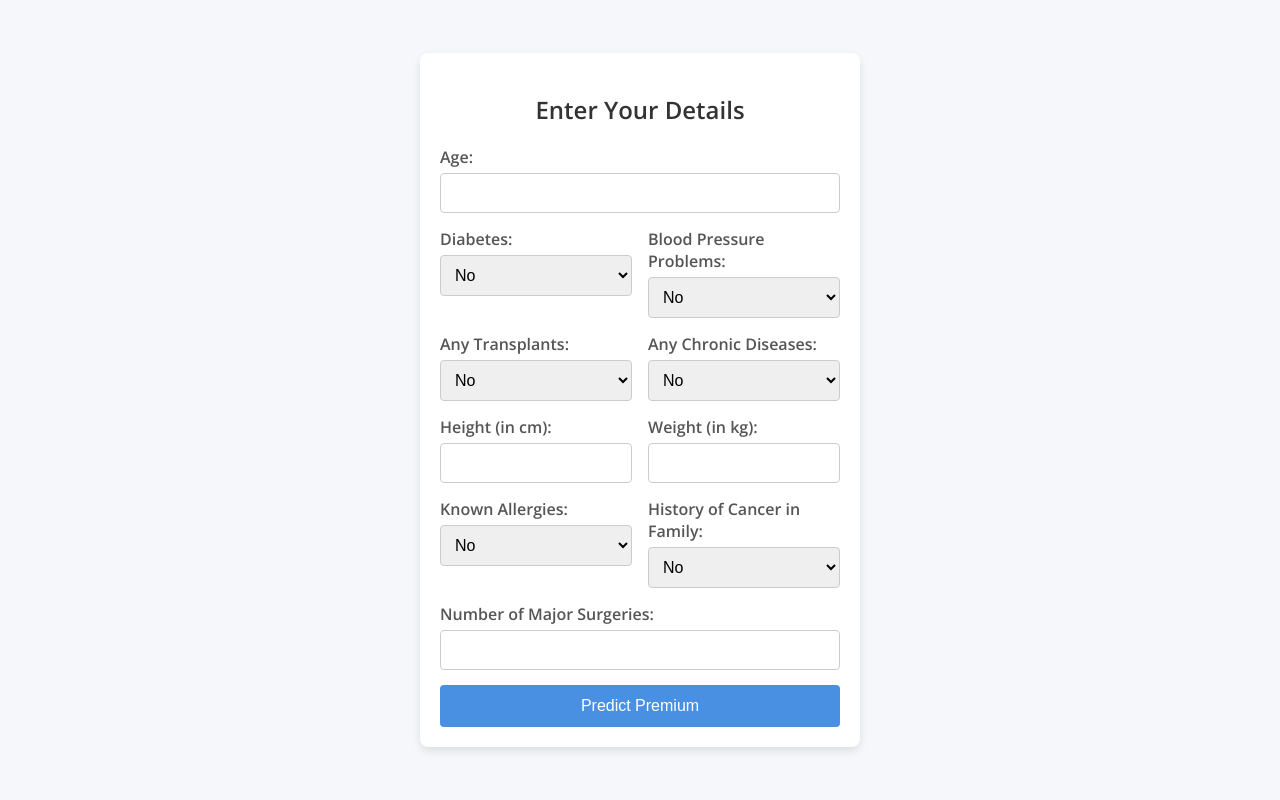
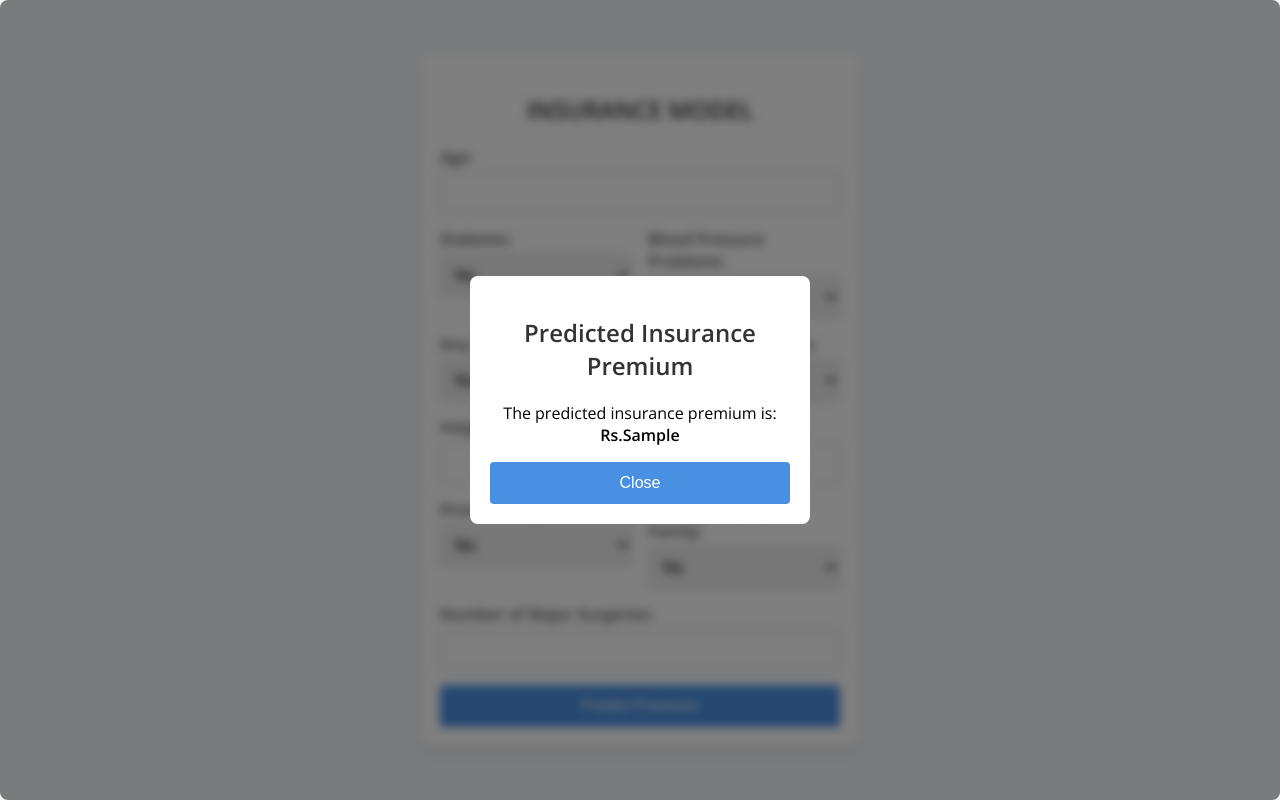
Before and after one commit to 1-apex/Insurance-Prediction-Web-Application, a Django app: template templates/predict_premium.html in a window 1280 px wide. Run offline with Django 5.2, Linux system fonts and the light colour scheme; the template is opened without the code that fills it: most values are stand-ins (such as "Sample title", 1, 10 or a date in 2020).

Commit message:
updated model and frontend and its interaction

```diff
--- a/Insurance/urls.py
+++ b/Insurance/urls.py
@@ -4,7 +4,5 @@ from django.urls import path
 from . import views
 
 urlpatterns = [
-    path("admin", admin.site.urls),
-    path('', views.index, name='index'),
-    path('predict_premium', views.predict_premium, name='predict_premium')
+    path('predict_premium', views.predict_premium, name='predict_premium'),
 ]
--- a/templates/predict_premium.html
+++ b/templates/predict_premium.html
@@ -2,29 +2,137 @@
 <html>
 <head>
     <title>Predict Insurance Premium</title>
-    <link rel="stylesheet" href="style.css">
+    <style>
+        @import url('https://fonts.googleapis.com/css2?family=Open+Sans:wght@300;400;600&display=swap');
+
+        body {
+            font-family: 'Open Sans', sans-serif;
+            background-color: #f5f7fa;
+            display: flex;
+            justify-content: center;
+            align-items: center;
+            height: 100vh;
+            margin: 0;
+        }
+
+        .container {
+            background-color: #fff;
+            padding: 20px;
+            border-radius: 8px;
+            box-shadow: 0 4px 8px rgba(0, 0, 0, 0.1);
+            width: 400px;
+            transition: filter 0.3s ease;
+            position: relative;
+        }
+
+        h2 {
+            margin-bottom: 20px;
+            color: #333;
+            text-align: center;
+        }
+
+        .form-group {
+            margin-bottom: 15px;
+        }
+
+        .inline-group {
+            display: flex;
+            justify-content: space-between;
+        }
+
+        .form-half {
+            width: 48%;
+        }
+
+        label {
+            display: block;
+            margin-bottom: 5px;
+            color: #555;
+            font-weight: 600;
+        }
+
+        input[type="number"],
+        select {
+            width: 100%;
+            padding: 10px;
+            border: 1px solid #ccc;
+            border-radius: 4px;
+            font-size: 16px;
+            box-sizing: border-box;
+            transition: border-color 0.3s ease;
+        }
+
+        input[type="number"]:focus,
+        select:focus {
+            border-color: #4a90e2;
+            outline: none;
+        }
+
+        button {
+            width: 100%;
+            padding: 12px;
+            border: none;
+            border-radius: 4px;
+            background-color: #4a90e2;
+            color: #fff;
+            font-size: 16px;
+            cursor: pointer;
+            transition: background-color 0.3s ease;
+        }
+
+        button:hover {
+            background-color: #357ab8;
+        }
+
+        .modal {
+            display: flex;
+            justify-content: center;
+            align-items: center;
+            position: absolute;
+            top: 0;
+            left: 0;
+            width: 100%;
+            height: 100%;
+            background: rgba(0, 0, 0, 0.5);
+            text-align: center;
+            border-radius: 8px;
+        }
+
+        .modal-content {
+            background: #fff;
+            padding: 20px;
+            border-radius: 8px;
+            width: 80%;
+            max-width: 300px;
+            margin: auto;
+        }
+
+        .blur {
+            filter: blur(5px);
+        }
+    </style>
 </head>
 <body>
-    <div class="container">
-        <h2>Enter Your Details</h2>
+    <div class="container {% if predicted_premium %}blur{% endif %}">
+        <h2>INSURANCE MODEL</h2>
         <form id="predictionForm" action="/predict_premium" method="post"> {% csrf_token %}
             <div class="form-group">
                 <label for="age">Age:</label>
-                <input type="number" id="age" name="age">
+                <input type="number" id="age" name="age" required>
             </div>
 
             <div class="form-group inline-group">
                 <div class="form-half">
                     <label for="diabetes">Diabetes:</label>
-                    <select id="diabetes" name="diabetes">
-                        <option value="0">No</option>
+                    <select id="diabetes" name="diabetes" required>
+                        <option value="0" selected>No</option>
                         <option value="1">Yes</option>
                     </select>
                 </div>
                 <div class="form-half">
                     <label for="blood_pressure_problems">Blood Pressure Problems:</label>
-                    <select id="blood_pressure_problems" name="blood_pressure_problems">
-                        <option value="0">No</option>
+                    <select id="blood_pressure_problems" name="blood_pressure_problems" required>
+                        <option value="0" selected>No</option>
                         <option value="1">Yes</option>
                     </select>
                 </div>
@@ -33,15 +141,15 @@
             <div class="form-group inline-group">
                 <div class="form-half">
                     <label for="transplants">Any Transplants:</label>
-                    <select id="transplants" name="transplants">
-                        <option value="0">No</option>
+                    <select id="transplants" name="transplants" required>
+                        <option value="0" selected>No</option>
                         <option value="1">Yes</option>
                     </select>
                 </div>
                 <div class="form-half">
                     <label for="chronic_diseases">Any Chronic Diseases:</label>
-                    <select id="chronic_diseases" name="chronic_diseases">
-                        <option value="0">No</option>
+                    <select id="chronic_diseases" name="chronic_diseases" required>
+                        <option value="0" selected>No</option>
                         <option value="1">Yes</option>
                     </select>
                 </div>
@@ -50,26 +158,26 @@
             <div class="form-group inline-group">
                 <div class="form-half">
                     <label for="height">Height (in cm):</label>
-                    <input type="number" id="height" name="height">
+                    <input type="number" id="height" name="height" required>
                 </div>
                 <div class="form-half">
                     <label for="weight">Weight (in kg):</label>
-                    <input type="number" id="weight" name="weight">
+                    <input type="number" id="weight" name="weight" required>
                 </div>
             </div>
 
             <div class="form-group inline-group">
                 <div class="form-half">
                     <label for="known_allergies">Known Allergies:</label>
-                    <select id="known_allergies" name="known_allergies">
-                        <option value="0">No</option>
+                    <select id="known_allergies" name="known_allergies" required>
+                        <option value="0" selected>No</option>
                         <option value="1">Yes</option>
                     </select>
                 </div>
                 <div class="form-half">
                     <label for="history_of_cancer">History of Cancer in Family:</label>
-                    <select id="history_of_cancer" name="history_of_cancer">
-                        <option value="0">No</option>
+                    <select id="history_of_cancer" name="history_of_cancer" required>
+                        <option value="0" selected>No</option>
                         <option value="1">Yes</option>
                     </select>
                 </div>
@@ -77,35 +185,25 @@
 
             <div class="form-group">
                 <label for="num_major_surgeries">Number of Major Surgeries:</label>
-                <input type="number" id="num_major_surgeries" name="num_major_surgeries">
+                <input type="number" id="num_major_surgeries" name="num_major_surgeries" required>
             </div>
 
             <button type="submit">Predict Premium</button>
         </form>
     </div>
 
+    {% if predicted_premium %}
     <div class="modal" id="resultModal">
         <div class="modal-content">
             <h2>Predicted Insurance Premium</h2>
-            <p>The predicted insurance premium is: <strong id="predictedPremium"></strong></p>
+            <p>The predicted insurance premium is: <br><strong id="predictedPremium">Rs.{{ predicted_premium }}</strong></p>
             <button id="closeModal">Close</button>
         </div>
     </div>
+    {% endif %}
 
     <script>
-        document.getElementById('predictionForm').addEventListener('submit', function(event) {
-            event.preventDefault();
-
-            // Assuming the form submission is handled via AJAX and the prediction is received
-            // For demonstration purposes, let's mock the prediction result
-            const predictedPremium = "$500"; // This should be replaced by actual AJAX response data
-
-            document.getElementById('predictedPremium').textContent = predictedPremium;
-            document.getElementById('resultModal').style.display = 'flex';
-            document.querySelector('.container').classList.add('blur');
-        });
-
-        document.getElementById('closeModal').addEventListener('click', function() {
+        document.getElementById('closeModal').addEventListener('click', function () {
             document.getElementById('resultModal').style.display = 'none';
             document.querySelector('.container').classList.remove('blur');
         });
--- a/templates/style.css
+++ /dev/null
@@ -1,103 +0,0 @@
-@import url('https://fonts.googleapis.com/css2?family=Open+Sans:wght@300;400;600&display=swap');
-
-body {
-    font-family: 'Open Sans', sans-serif;
-    background-color: #f5f7fa;
-    display: flex;
-    justify-content: center;
-    align-items: center;
-    height: 100vh;
-    margin: 0;
-}
-
-.container {
-    background-color: #fff;
-    padding: 20px;
-    border-radius: 8px;
-    box-shadow: 0 4px 8px rgba(0, 0, 0, 0.1);
-    width: 400px;
-    transition: filter 0.3s ease;
-}
-
-h2 {
-    margin-bottom: 20px;
-    color: #333;
-    text-align: center;
-}
-
-.form-group {
-    margin-bottom: 15px;
-}
-
-.inline-group {
-    display: flex;
-    justify-content: space-between;
-}
-
-.form-half {
-    width: 48%;
-}
-
-label {
-    display: block;
-    margin-bottom: 5px;
-    color: #555;
-    font-weight: 600;
-}
-
-input[type="number"],
-select {
-    width: 100%;
-    padding: 10px;
-    border: 1px solid #ccc;
-    border-radius: 4px;
-    font-size: 16px;
-    box-sizing: border-box;
-    transition: border-color 0.3s ease;
-}
-
-input[type="number"]:focus,
-select:focus {
-    border-color: #4a90e2;
-    outline: none;
-}
-
-button {
-    width: 100%;
-    padding: 12px;
-    border: none;
-    border-radius: 4px;
-    background-color: #4a90e2;
-    color: #fff;
-    font-size: 16px;
-    cursor: pointer;
-    transition: background-color 0.3s ease;
-}
-
-button:hover {
-    background-color: #357ab8;
-}
-
-.modal {
-    display: none;
-    position: fixed;
-    top: 0;
-    left: 0;
-    width: 100%;
-    height: 100%;
-    background: rgba(0, 0, 0, 0.5);
-    justify-content: center;
-    align-items: center;
-}
-
-.modal-content {
-    background: #fff;
-    padding: 20px;
-    border-radius: 8px;
-    text-align: center;
-    width: 300px;
-}
-
-.blur {
-    filter: blur(5px);
-}
```
Also changed, not shown: Insurance/views.py (+7 -8 lines), templates/result.html (deleted, +0 -10 lines), 3 other files.
